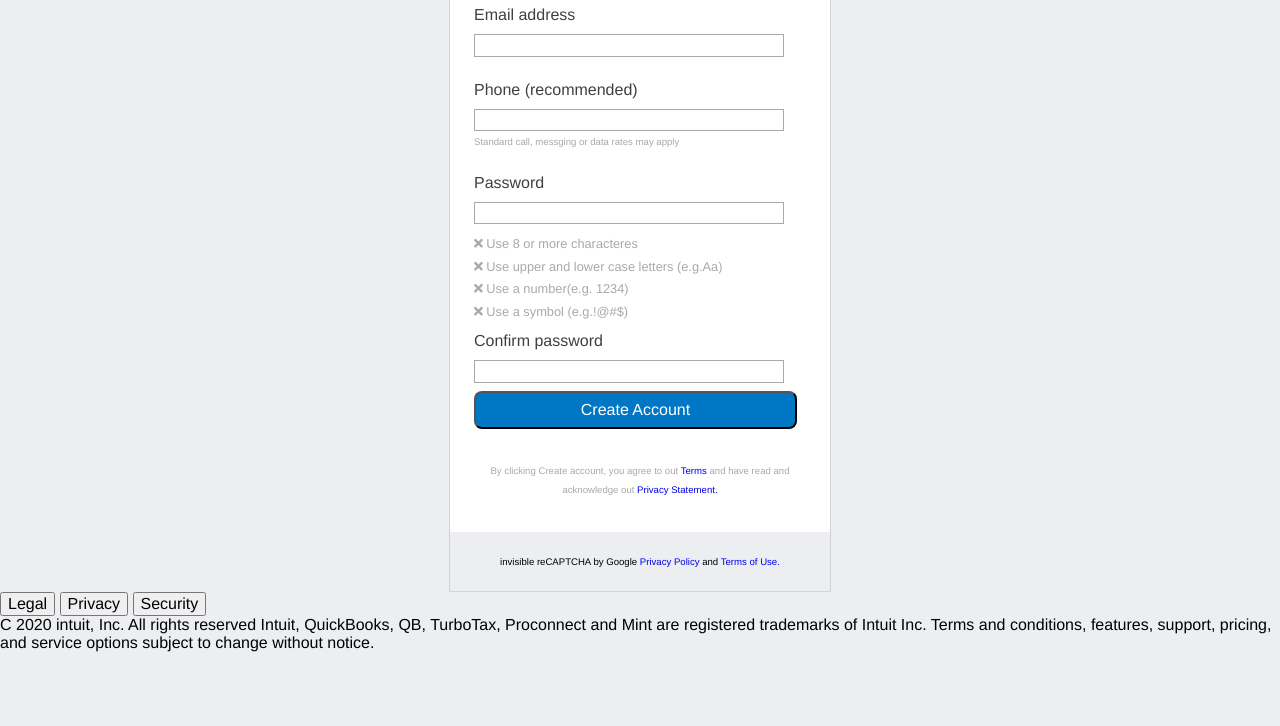
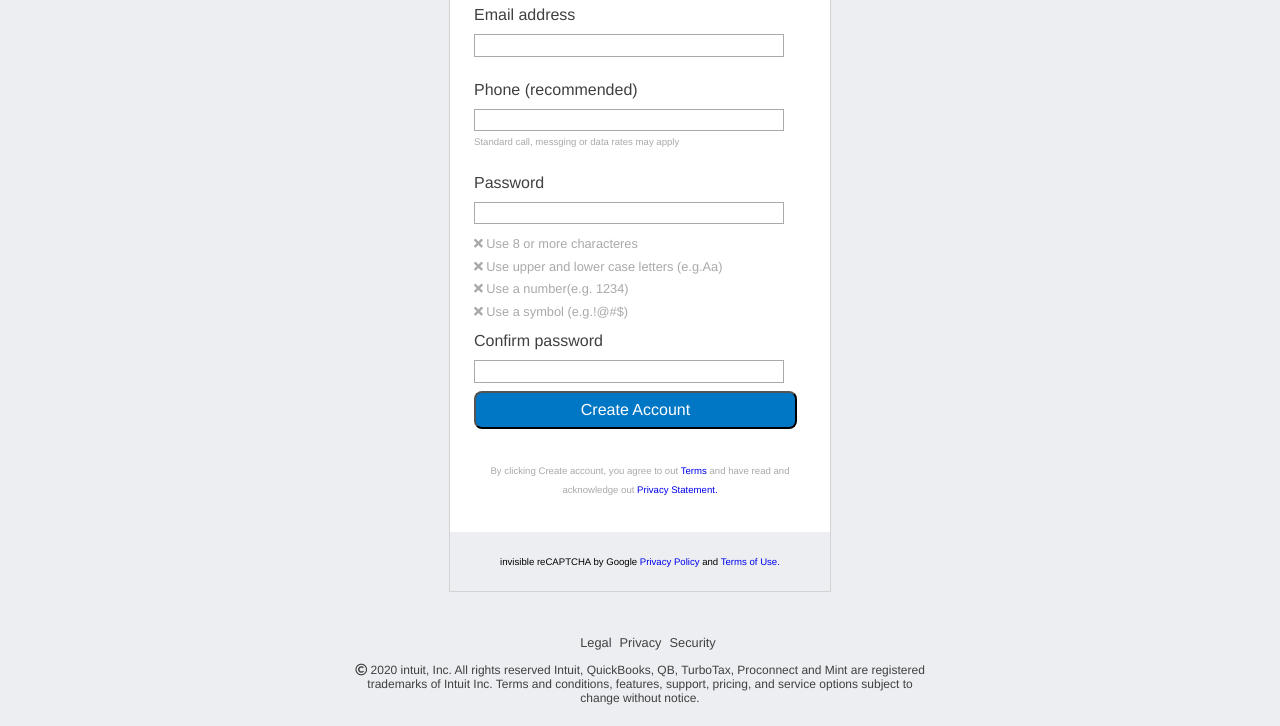
Before and after one commit to ricardomonte/HTML_Forms, a plain HTML site: page index.html in a window 1280 px wide. Shown: the part 288-1014 px from the top of the page. Before the commit the page ends 941 px from the top, so only its background shows below. Drawn offline with Linux system fonts and the light colour scheme.

Commit message:
added style footer

```diff
--- a/index.html
+++ b/index.html
@@ -165,14 +165,16 @@
                 ===========
         -->
     <footer class="footer">
-      <div class="footer__legal-buttons">
-        <button type="button" class="legal">Legal</button>
-        <button type="button" class="privacy">Privacy</button>
-        <button type="button" class="Security">Security</button>
+      <div class="footer__legal-list">
+        <ul class="list-legal">
+          <li><a href="#">Legal</a></li>
+          <li><a href="#">Privacy</a></li>
+          <li><a href="#">Security</a></li>
+        </ul>
       </div>
       <p class="copy-right">
         <span class="copy-right__icon">
-          C
+          <i class="far fa-copyright"></i>
         </span>
         2020 intuit, Inc. All rights reserved Intuit, QuickBooks, QB, TurboTax,
         Proconnect and Mint are registered trademarks of Intuit Inc. Terms and
--- a/styles.css
+++ b/styles.css
@@ -249,3 +249,41 @@ ul {
   margin-top: 2rem;
   padding: 1.5rem;
 }
+
+.footer{
+  width: 100%;
+  display: flex;
+  flex-direction: column;
+  justify-content: center;
+  align-items: center;
+  margin-top:2rem;
+}
+
+.footer__legal-list{
+  width: 100%;
+  display: flex;
+  justify-content: center;
+  align-items: center;
+}
+
+.list-legal{
+  width:100%;
+  display: flex;
+  justify-content: center;
+}
+
+.list-legal li{
+  margin-right: .5rem;
+}
+
+.list-legal li a{
+  color: var(--main-font-color);
+}
+
+.copy-right{
+  width: 45%;
+  text-align: center;
+  padding-bottom: 1.3rem;
+  font-size: 12px;
+  color: var(--main-font-color);
+}
```
